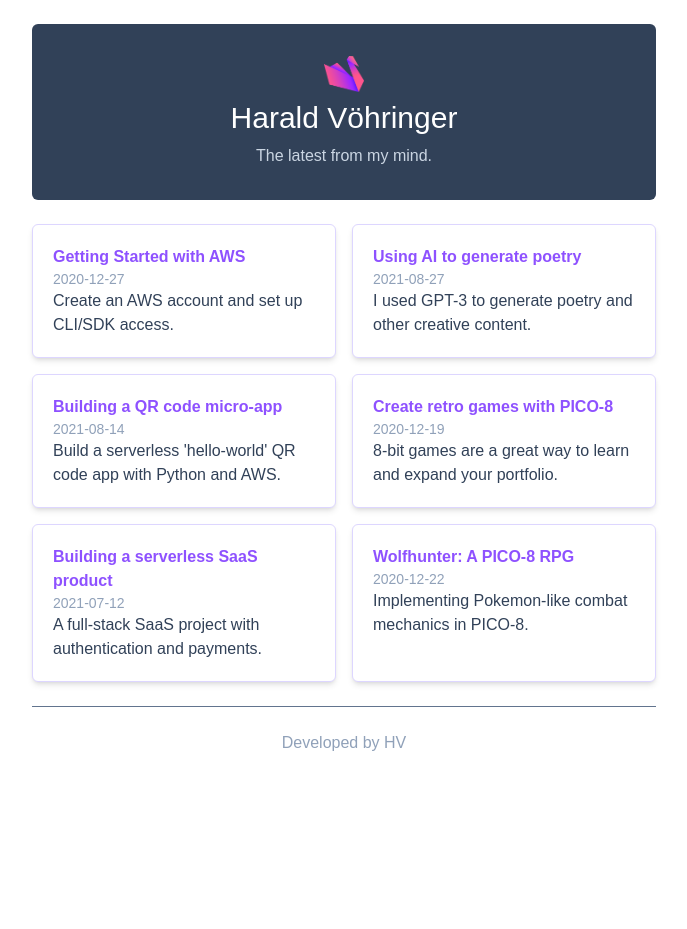
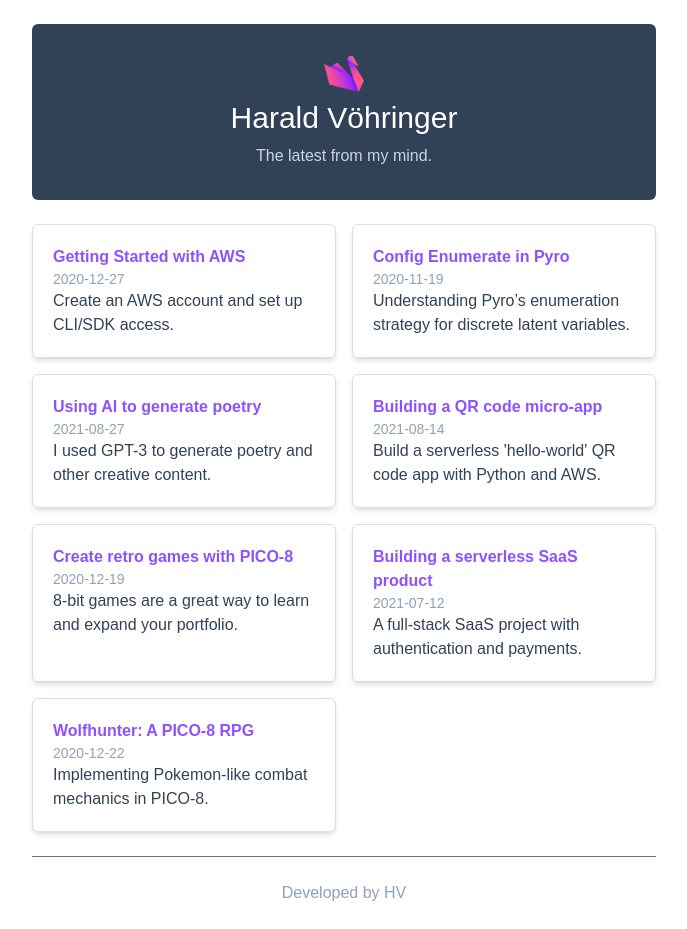
Before and after one commit to sagar87/nextjs-blog, a Next.js app: page / in a window 1280 px wide. Shown: the whole page, without its empty margins (296-983 px from the left). Before the commit the page ends 800 px from the top, so only its background shows below. Built offline with nearby package versions, Linux system fonts and the light colour scheme.

Commit message:
working version

```diff
--- a/app/head.tsx
+++ b/app/head.tsx
@@ -1,8 +1,3 @@
-
-
-
-
-
 const Head = () => {
   return (
     <>
--- a/app/layout.tsx
+++ b/app/layout.tsx
@@ -2,10 +2,6 @@ import Head from "./head";
 import Header from "./header";
 import Footer from "./footer";
 import "./globals.css";
-// export const metadata: Metadata = {
-//   title: "Harald's Blog",
-//   description: "Generated by create next app",
-// };
 
 export default function RootLayout({
   children,
--- /dev/null
+++ b/posts/config-enumerate.md
@@ -0,0 +1,7 @@
+---
+title: "Config Enumerate in Pyro"
+subtitle: "Understanding Pyro’s enumeration strategy for discrete latent variables."
+date: "2020-11-19"
+---
+
+Let us consider a standard text book problem (this one is in fact from David Mac Keys superb Information theory, Inderence and Learning Algorithms book): consider that we blindly draw a urn from set of ten urns each containing $10$ balls. Urn $u$ contains $u$ black balls and $$10-u$$ white balls, and we draw from our chosen urn $N$ times with replacement from that urn, obtaining in this way $nB$ black and $N-nB$ white balls. After drawing from the urn $N=10$ times we ask ourselves which urn we have drawn from.
```
